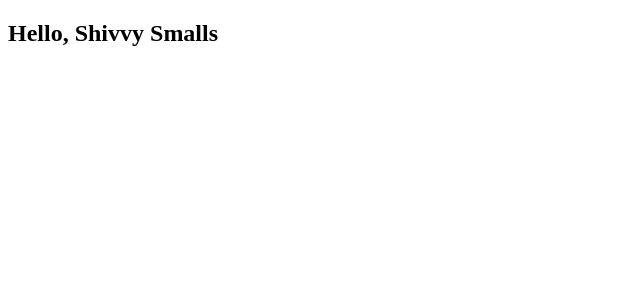
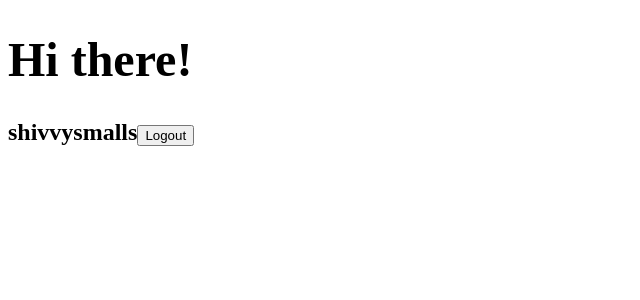
Before and after one commit to shivprogrammer/github-battle, a React app: page / in a window 1280 px wide. Shown: the top 300 px of the page, without its empty margins (0-640 px from the left). Built offline with nearby package versions, Linux system fonts and the light colour scheme.

Commit message:
been getting really properly acquainted with props

```diff
--- a/app/App.js
+++ b/app/App.js
@@ -6,8 +6,10 @@ class App extends React.Component {
   render() {
     return (
       <Hello
-        first='Shivvy'
-        last='Smalls'
+        username='shivvysmalls'
+        authed={true}
+        logout={() => alert('Logged Out!')}
+        header={<h1>Hi there!</h1>}
       />
     )
   }
--- a/app/Hello.js
+++ b/app/Hello.js
@@ -6,7 +6,11 @@ class Hello extends React.Component {
     console.log(this.props)
     return (
       <h2>
-        Hello, {this.props.first} {this.props.last}
+        {this.props.header} {this.props.username}
+
+        {this.props.authed === true
+          ? <button onClick={this.props.logout}>Logout</button>
+          : null}
       </h2>
     )
   }
```
